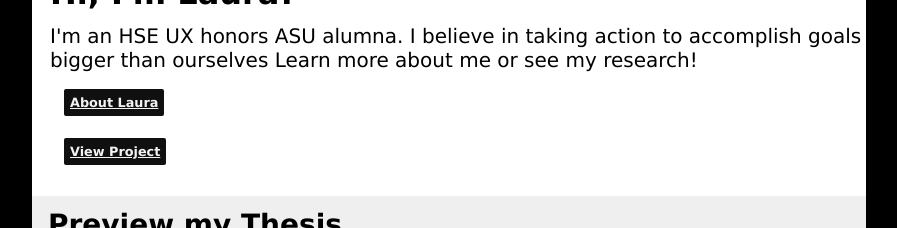
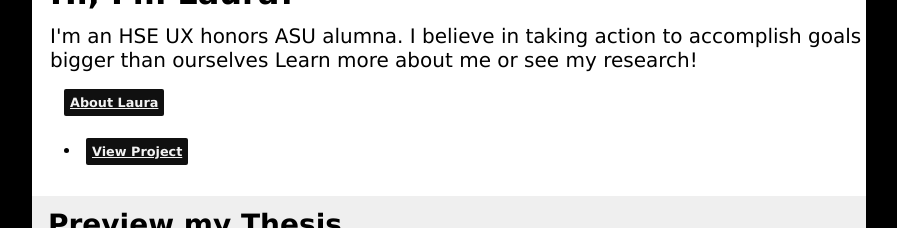
Before and after one commit to lroty01/lauraroty, a plain HTML site: page index.html in a window 1280 px wide. Shown: the part 920-1148 px from the top of the page, without its empty margins (191-1088 px from the left). Drawn offline with Linux system fonts and the light colour scheme.

Commit message:
Update index.html

```diff
--- a/index.html
+++ b/index.html
@@ -34,7 +34,7 @@
                 </div>
                 <!-- Button for Thesis -->
                 <div id="toThesis">
-                    <a href="thesis.html">View Project</a>
+                    <li><a href="thesis.html">View Project</a></li>
                 </div>
             </div>
 
```
